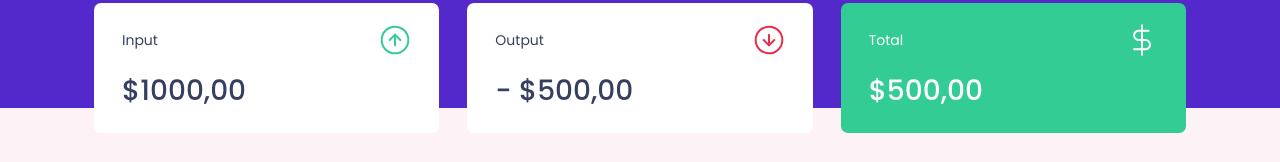
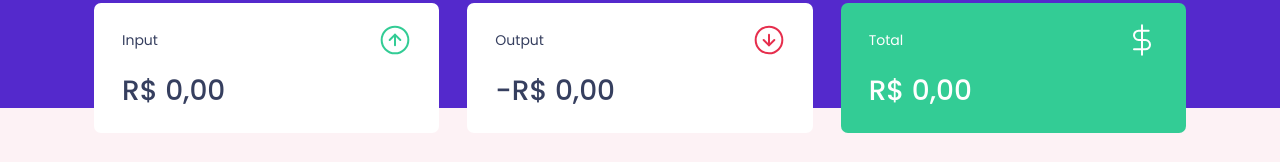
Before and after one commit to oantoniosilva/dtmoney, a React (Create React App) app: page / in a window 1280 px wide. Shown: the part 130-292 px from the top of the page. Built offline with nearby package versions, Linux system fonts and the light colour scheme; no server answers; what miragejs would draw is missing.

Commit message:
feat: calculate summary and create hook

```diff
--- a/src/App.tsx
+++ b/src/App.tsx
@@ -3,7 +3,7 @@
 import { Dashboard } from './components/Dashboard';
 import { Header } from './components/Header'
 import { NewTransactionModal } from './components/NewTransactionModal';
-import { TransactionsProvider } from './TransactionsContext';
+import { TransactionsProvider } from './hooks/useTransactions';
 
 import { GlobalStyle } from './styles/global'
 
--- a/src/components/NewTransactionModal/index.tsx
+++ b/src/components/NewTransactionModal/index.tsx
@@ -1,19 +1,19 @@
-import { FormEvent, useState, useContext } from 'react';
+import { FormEvent, useState } from 'react';
 import Modal from 'react-modal';
-import { TransactionsContext } from '../../TransactionsContext';
-import { Container, TransactionTypeContainer, RadioBox } from './styles';
+import { useTransactions } from '../../hooks/useTransactions';
 
 import incomeImg from '../../assets/income.svg';
 import outcomeImg from '../../assets/outcome.svg';
 import closeImg from '../../assets/close.svg';
 
+import { Container, TransactionTypeContainer, RadioBox } from './styles';
 interface NewTransactionModalProps {
   isOpen: boolean;
   onRequestClose: () => void;
 }
 
 export function NewTransactionModal({ isOpen, onRequestClose }: NewTransactionModalProps) {
-  const { createTransaction } = useContext(TransactionsContext);
+  const { createTransaction } = useTransactions();
 
   const [title, setTitle] = useState('');
   const [amount, setAmount] = useState(0);
--- a/src/components/Summary/index.tsx
+++ b/src/components/Summary/index.tsx
@@ -1,15 +1,28 @@
-import React, { useContext } from 'react';
 import incomeImg from '../../assets/income.svg';
 import outcomeImg from '../../assets/outcome.svg';
 import totalImg from '../../assets/total.svg';
-import { TransactionsContext } from '../../TransactionsContext';
+import { useTransactions } from '../../hooks/useTransactions';
 
 import { Container } from "./styles";
 
 export function Summary() {
-  const { transactions } = useContext(TransactionsContext);
+  const { transactions } = useTransactions();
 
-  console.log(transactions);
+  const summary = transactions.reduce((acc, transaction) => {
+    if (transaction.type === 'deposit') {
+      acc.deposits += transaction.amount;
+      acc.total += transaction.amount;
+    } else {
+      acc.withdraws += transaction.amount;
+      acc.total -= transaction.amount;
+    }
+
+    return acc;
+  }, {
+    deposits: 0,
+    withdraws: 0,
+    total: 0,
+  });
 
   return (
     <Container>
@@ -18,7 +31,12 @@
           <p>Input</p>
           <img src={incomeImg} alt="Input" />
         </header>
-        <strong>$1000,00</strong>
+        <strong>
+          {new Intl.NumberFormat('pt-BR', {
+            style: 'currency',
+            currency: 'BRL'
+          }).format(summary.deposits)}
+        </strong>
       </div>
 
       <div>
@@ -26,7 +44,13 @@
           <p>Output</p>
           <img src={outcomeImg} alt="Output" />
         </header>
-        <strong>- $500,00</strong>
+        <strong>
+          -
+          {new Intl.NumberFormat('pt-BR', {
+            style: 'currency',
+            currency: 'BRL'
+          }).format(summary.withdraws)}
+        </strong>
       </div>
 
       <div className="highlight-background">
@@ -34,7 +58,12 @@
           <p>Total</p>
           <img src={totalImg} alt="Total" />
         </header>
-        <strong>$500,00</strong>
+        <strong>
+          {new Intl.NumberFormat('pt-BR', {
+            style: 'currency',
+            currency: 'BRL'
+          }).format(summary.total)}
+        </strong>
       </div>
     </Container>
   );
--- a/src/components/TransactionsTable/index.tsx
+++ b/src/components/TransactionsTable/index.tsx
@@ -1,9 +1,9 @@
-import { useContext } from 'react';
-import { TransactionsContext } from '../../TransactionsContext';
+import { useTransactions } from '../../hooks/useTransactions';
+
 import { Container } from './styles';
 
 export function TransactionsTable() {
-  const { transactions } = useContext(TransactionsContext);
+  const { transactions } = useTransactions();
 
   return (
     <Container>
--- a/src/TransactionsContext.tsx
+++ b/src/hooks/useTransactions.tsx
@@ -1,5 +1,5 @@
-import { createContext, useEffect, useState, ReactNode } from 'react';
-import { api } from './services/api';
+import { createContext, useEffect, useState, ReactNode, useContext } from 'react';
+import { api } from '../services/api';
 
 interface Transaction {
   id: number;
@@ -21,7 +21,7 @@
   createTransaction: (transaction: TransactionInput) => Promise<void>;
 }
 
-export const TransactionsContext = createContext<TransactionsContextData>(
+const TransactionsContext = createContext<TransactionsContextData>(
   {} as TransactionsContextData
 );
 
@@ -51,5 +51,11 @@
     <TransactionsContext.Provider value={{ transactions, createTransaction }}>
       {children}
     </TransactionsContext.Provider>
-  )
+  );
 }
+
+export function useTransactions() {
+  const context = useContext(TransactionsContext);
+
+  return context;
+}
```
